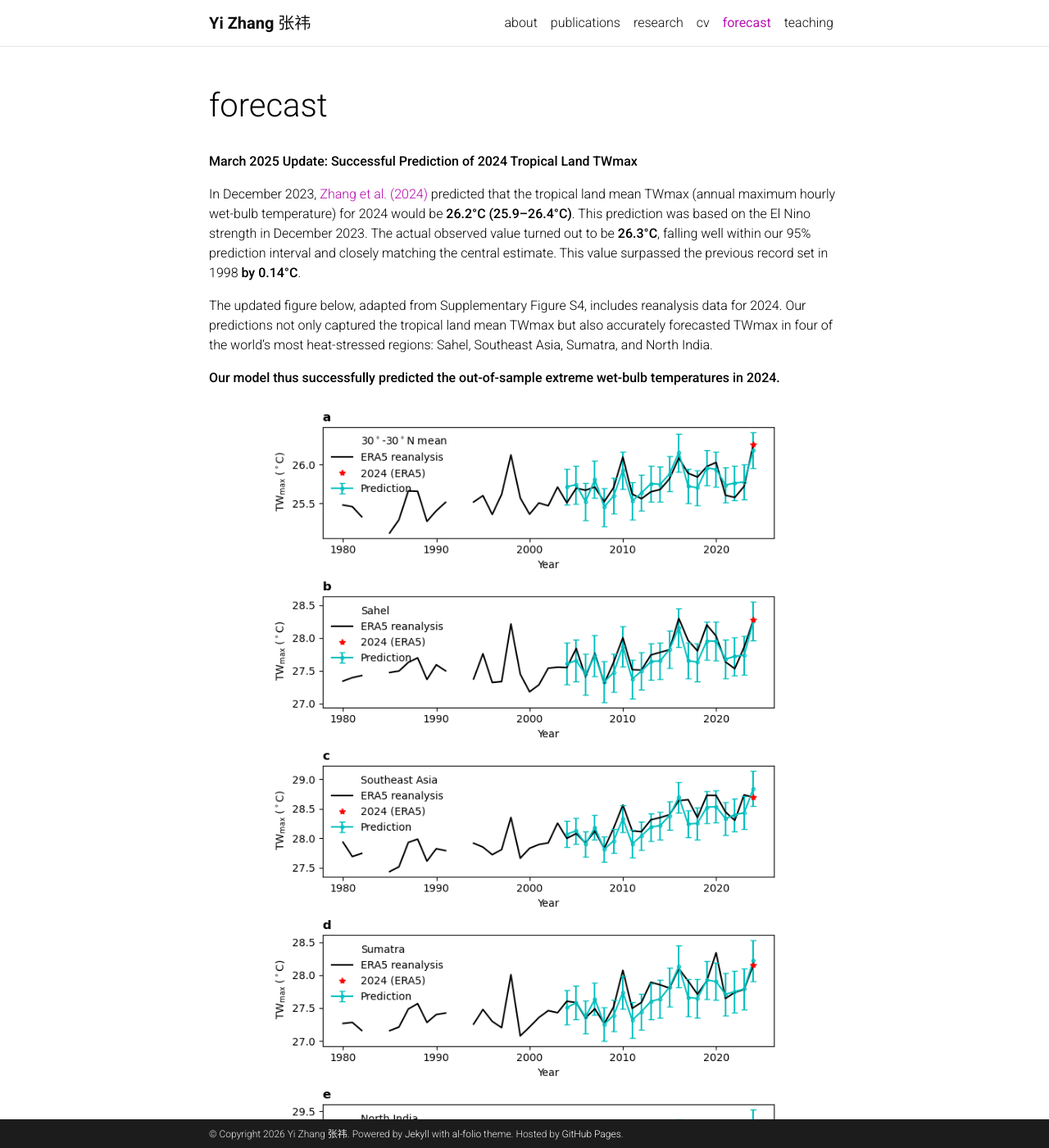
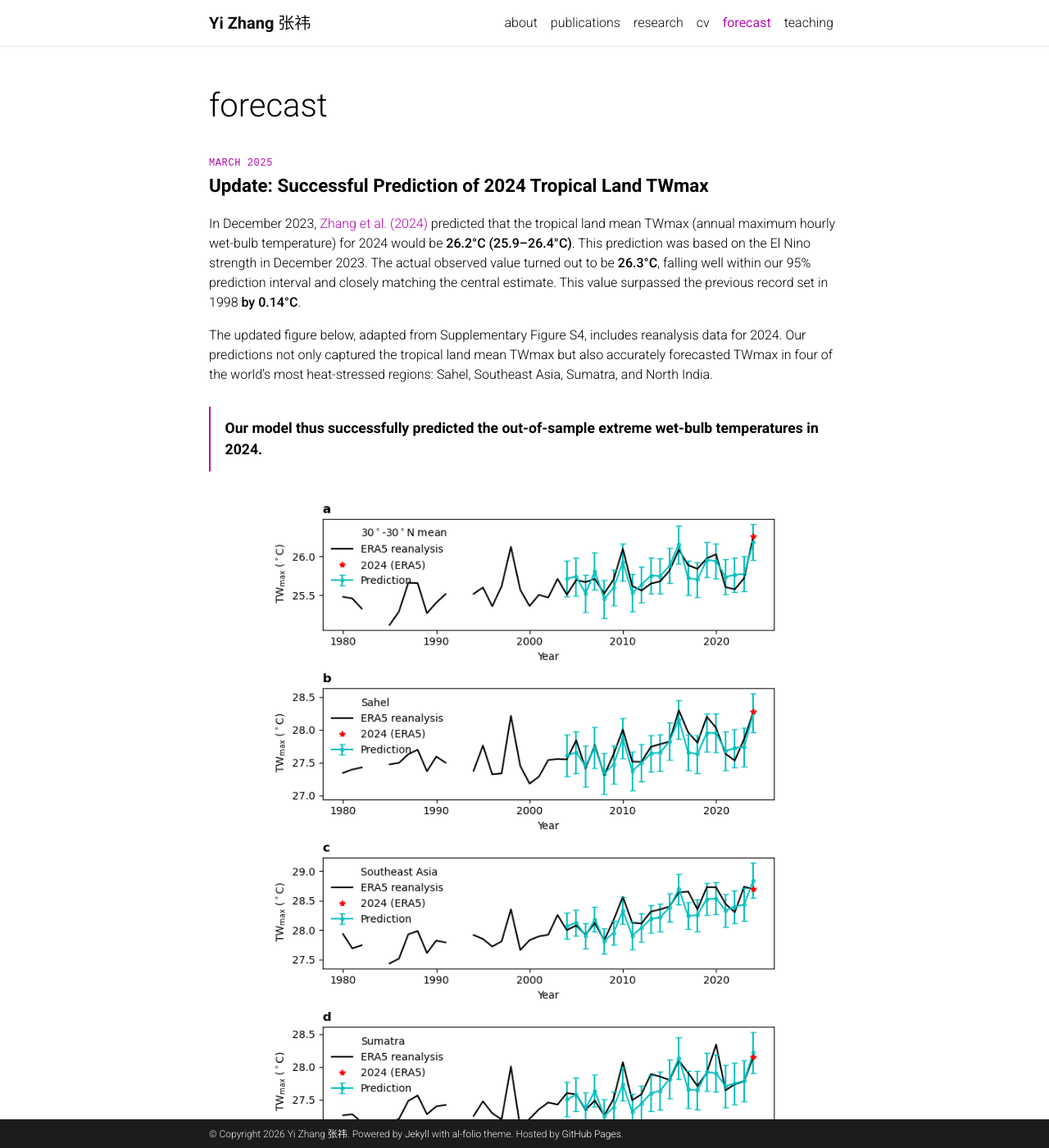
Before and after one commit to yzhang-aos/yzhang-aos.github.io, a Jekyll site: the page built from _pages/forecast.md, in a window 1280 px wide and 1400 px high. Shown: the whole window at 82% size. Built offline with Jekyll 4.4.1, drawn with Linux system fonts in a browser that asks for light colours; full-size pictures stand in for the smaller copies a plugin makes; comment, search, counter and statistics services are not loaded; a style sheet for code colours, icons or effects is not loaded; some of the changed text lies outside the part shown.

Commit message:
Forecast page redesign: section headers, result callout, chart cards
No wording or figures changed — only how the existing content is framed:

- The two "March 2025 Update"/"Dec 2023 Post" lines were plain bold
  paragraphs, visually identical to bolded numbers mid-sentence. They're
  now a small date label + real heading, so the page reads as two
  chronological updates.
- The closing takeaway sentence ("Our model thus successfully
  predicted...") is now a theme-colored callout box (same left-border
  language as the site's existing blockquote style) instead of another
  bold line in the flow.
- The two interactive charts (.figure-container/.figure-item) had no
  CSS at all — bare stacked divs. They now sit in matching cards with
  consistent spacing, and sit side by side if the viewport is wide
  enough for both.
- Fixes a real mobile bug: the embedded charts are a fixed 720px wide,
  which previously blew out the whole page into horizontal scroll on
  phone-width screens, cutting off the region tabs. Each chart is now
  contained in its own scrollable card instead.

On its own branch (forecast-redesign) off master, independent of the
about-redesign branch, so it can be reviewed/merged/discarded on its
own: git diff master, git checkout master to walk away, or merge when
happy.

Co-Authored-By: Claude Sonnet 5 <noreply@anthropic.com>
Claude-Session: https://claude.ai/code/session_01XNuDW6JUhdFvCKgmvxNw45

```diff
--- a/_pages/forecast.md
+++ b/_pages/forecast.md
@@ -9,13 +9,16 @@ related_publications: zhang2024forecasting
 ---
 
 
-**March 2025 Update: Successful Prediction of 2024 Tropical Land TWmax**
+<div class="update-header">
+  <span class="update-date">March 2025</span>
+  <h2 class="update-title">Update: Successful Prediction of 2024 Tropical Land TWmax</h2>
+</div>
 
 In December 2023, [Zhang et al. (2024)](https://agupubs.onlinelibrary.wiley.com/doi/full/10.1029/2023GL106990) predicted that the tropical land mean TWmax (annual maximum hourly wet-bulb temperature) for 2024 would be **26.2°C (25.9–26.4°C)**. This prediction was based on the El Nino strength in December 2023. The actual observed value turned out to be **26.3°C**, falling well within our 95% prediction interval and closely matching the central estimate. This value surpassed the previous record set in 1998 **by 0.14°C**.
 
 The updated figure below, adapted from Supplementary Figure S4, includes reanalysis data for 2024. Our predictions not only captured the tropical land mean TWmax but also accurately forecasted TWmax in four of the world's most heat-stressed regions: Sahel, Southeast Asia, Sumatra, and North India.
 
-**Our model thus successfully predicted the out-of-sample extreme wet-bulb temperatures in 2024.**
+<p class="result-callout">Our model thus successfully predicted the out-of-sample extreme wet-bulb temperatures in 2024.</p>
 
 <div class="row">
     <div class="col-sm-10 col-md-10 col-lg-10 mt-3 mt-md-0 mx-auto">
@@ -29,7 +32,10 @@ The updated figure below, adapted from Supplementary Figure S4, includes reanaly
 
 
 -----
-**Dec 2023 Post: Prediction of 2024 Tropical Land TWmax**
+<div class="update-header">
+  <span class="update-date">Dec 2023</span>
+  <h2 class="update-title">Post: Prediction of 2024 Tropical Land TWmax</h2>
+</div>
 
 Humid heatwaves, characterized by high temperature and humidity combinations, challenge tropical societies. Extreme wet-bulb temperatures (TW) over tropical land are coupled to the warmest sea surface temperatures (SST) by atmospheric convection and wave dynamics (see Zhang, Held, and Fueglistaler, 2021 on my publications page for details). Here, we harness this coupling for seasonal forecasts of the annual maximum of daily maximum TWmax. In Zhang et al. (2023), we develop a multiple linear regression model that explains 80% of the variance in tropical mean TWmax and significant regional TWmax variances. Forecast of the annual maximum wet-bulb temperature TWmax averaged over land between 30°S and 30°N and over four regions listed in the menu below. Place your mouse on the interactive chart to read the probability of setting new records. The Oceanic Niño Index for December (NDJ) 2023 is 2.0 based on [NOAA](https://origin.cpc.ncep.noaa.gov/products/analysis_monitoring/ensostuff/ONI_v5.php).
 
--- a/_sass/_base.scss
+++ b/_sass/_base.scss
@@ -1227,3 +1227,62 @@ nav[data-toggle="toc"] {
     padding-top: 0.5rem;
   }
 }
+
+
+// Forecast page redesign (2026-09) — update headers, result callout,
+// interactive-chart cards. Scoped to classes only used on the forecast
+// page; safe to remove as a block to revert.
+
+.update-header {
+  margin-top: 3rem;
+  margin-bottom: 1.25rem;
+
+  &:first-child {
+    margin-top: 0;
+  }
+}
+
+.update-date {
+  display: inline-block;
+  font-family: monospace;
+  font-size: 0.75rem;
+  letter-spacing: 0.05em;
+  text-transform: uppercase;
+  color: var(--global-theme-color);
+  margin-bottom: 0.25rem;
+}
+
+.update-title {
+  margin: 0;
+  font-size: 1.4rem;
+  font-weight: 700;
+  line-height: 1.3;
+}
+
+.result-callout {
+  background: var(--global-bg-color);
+  border-left: 2px solid var(--global-theme-color);
+  margin: 1.5em 0;
+  padding: 0.75em 1em;
+  font-size: 1.1rem;
+  font-weight: 700;
+}
+
+.figure-container {
+  display: flex;
+  flex-wrap: wrap;
+  gap: 1.5rem;
+  margin: 2rem 0;
+  align-items: flex-start;
+}
+
+.figure-item {
+  flex: 1 1 340px;
+  min-width: 0;
+  max-width: 100%;
+  background-color: var(--global-card-bg-color);
+  border: 1px solid var(--global-divider-color);
+  border-radius: 8px;
+  padding: 1rem;
+  overflow-x: auto;
+}
```
